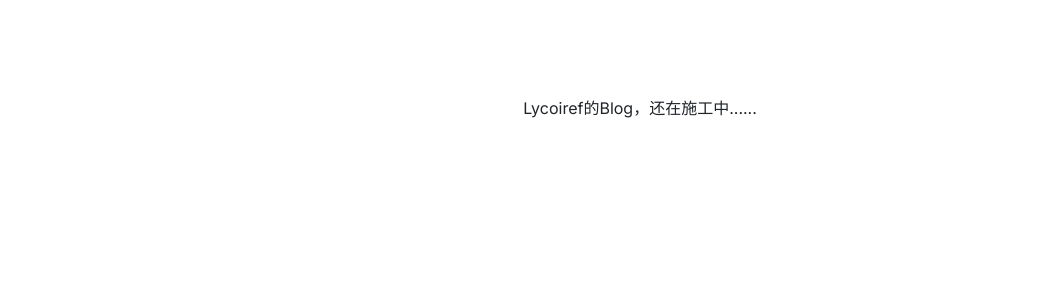
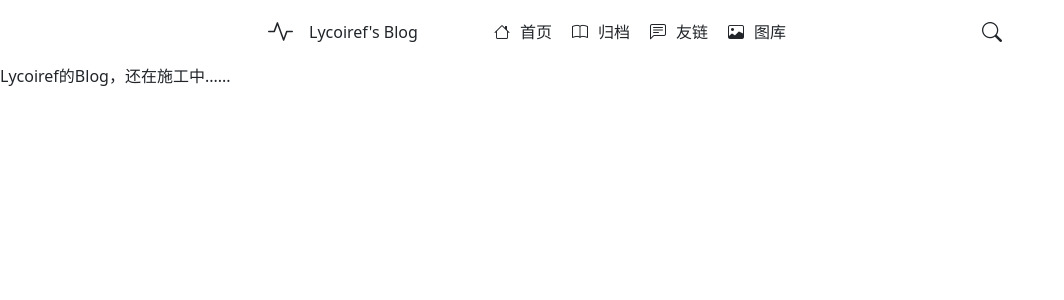
Before and after one commit to Lycoiref/Lycoiref, a Next.js app: page / in a window 1280 px wide. Shown: the top 300 px of the page, without its empty margins (0-1064 px from the left). Built offline with nearby package versions, Linux system fonts and the light colour scheme.

Commit message:
feat: add topbar component

```diff
--- a/src/app/globals.scss
+++ b/src/app/globals.scss
@@ -3,6 +3,8 @@
 @tailwind utilities;
 
 html {
+  transition: all 0.2s ease-in-out;
+
   [data-theme='dark'] {
     /* 使用bs的颜暗黑配色 */
     background-color: #212529;
@@ -10,7 +12,6 @@ html {
 
     transition: all 0.2s ease-in-out;
   }
-  transition: all 0.2s ease-in-out;
 }
 
 .fireworks {
--- a/src/app/layout.js
+++ b/src/app/layout.js
@@ -3,10 +3,10 @@ import './globals.scss'
 import 'bootstrap/dist/css/bootstrap.css'
 // add bs-icons
 import 'bootstrap-icons/font/bootstrap-icons.css'
-import { Inter } from 'next/font/google'
+// import { Inter } from 'next/font/google'
 import { Fireworks } from '@/components/Fireworks'
 
-const inter = Inter({ subsets: ['latin'] })
+// const inter = Inter({ subsets: ['latin'] })
 
 export const metadata = {
   title: "Lycoiref's Blog",
@@ -16,7 +16,7 @@ export const metadata = {
 export default function RootLayout({ children }) {
   return (
     <html lang="zh">
-      <body className={inter.className}>
+      <body>
         <Fireworks />
         {children}
       </body>
--- a/src/app/page.js
+++ b/src/app/page.js
@@ -1,5 +1,11 @@
-import styles from './page.module.css'
+import styles from './page.module.scss'
+import TopBar from '@/components/MainPage/TopBar/TopBar'
 
 export default function Home() {
-  return <main className={styles.main}>Lycoiref的Blog，还在施工中......</main>
+  return (
+    <main className={styles.main}>
+      <TopBar />
+      Lycoiref的Blog，还在施工中......
+    </main>
+  )
 }
--- a/src/app/page.module.css
+++ /dev/null
@@ -1,229 +0,0 @@
-.main {
-  display: flex;
-  flex-direction: column;
-  justify-content: space-between;
-  align-items: center;
-  padding: 6rem;
-  min-height: 100vh;
-}
-
-.description {
-  display: inherit;
-  justify-content: inherit;
-  align-items: inherit;
-  font-size: 0.85rem;
-  max-width: var(--max-width);
-  width: 100%;
-  z-index: 2;
-  font-family: var(--font-mono);
-}
-
-.description a {
-  display: flex;
-  justify-content: center;
-  align-items: center;
-  gap: 0.5rem;
-}
-
-.description p {
-  position: relative;
-  margin: 0;
-  padding: 1rem;
-  background-color: rgba(var(--callout-rgb), 0.5);
-  border: 1px solid rgba(var(--callout-border-rgb), 0.3);
-  border-radius: var(--border-radius);
-}
-
-.code {
-  font-weight: 700;
-  font-family: var(--font-mono);
-}
-
-.grid {
-  display: grid;
-  grid-template-columns: repeat(4, minmax(25%, auto));
-  max-width: 100%;
-  width: var(--max-width);
-}
-
-.card {
-  padding: 1rem 1.2rem;
-  border-radius: var(--border-radius);
-  background: rgba(var(--card-rgb), 0);
-  border: 1px solid rgba(var(--card-border-rgb), 0);
-  transition: background 200ms, border 200ms;
-}
-
-.card span {
-  display: inline-block;
-  transition: transform 200ms;
-}
-
-.card h2 {
-  font-weight: 600;
-  margin-bottom: 0.7rem;
-}
-
-.card p {
-  margin: 0;
-  opacity: 0.6;
-  font-size: 0.9rem;
-  line-height: 1.5;
-  max-width: 30ch;
-}
-
-.center {
-  display: flex;
-  justify-content: center;
-  align-items: center;
-  position: relative;
-  padding: 4rem 0;
-}
-
-.center::before {
-  background: var(--secondary-glow);
-  border-radius: 50%;
-  width: 480px;
-  height: 360px;
-  margin-left: -400px;
-}
-
-.center::after {
-  background: var(--primary-glow);
-  width: 240px;
-  height: 180px;
-  z-index: -1;
-}
-
-.center::before,
-.center::after {
-  content: '';
-  left: 50%;
-  position: absolute;
-  filter: blur(45px);
-  transform: translateZ(0);
-}
-
-.logo {
-  position: relative;
-}
-/* Enable hover only on non-touch devices */
-@media (hover: hover) and (pointer: fine) {
-  .card:hover {
-    background: rgba(var(--card-rgb), 0.1);
-    border: 1px solid rgba(var(--card-border-rgb), 0.15);
-  }
-
-  .card:hover span {
-    transform: translateX(4px);
-  }
-}
-
-@media (prefers-reduced-motion) {
-  .card:hover span {
-    transform: none;
-  }
-}
-
-/* Mobile */
-@media (max-width: 700px) {
-  .content {
-    padding: 4rem;
-  }
-
-  .grid {
-    grid-template-columns: 1fr;
-    margin-bottom: 120px;
-    max-width: 320px;
-    text-align: center;
-  }
-
-  .card {
-    padding: 1rem 2.5rem;
-  }
-
-  .card h2 {
-    margin-bottom: 0.5rem;
-  }
-
-  .center {
-    padding: 8rem 0 6rem;
-  }
-
-  .center::before {
-    transform: none;
-    height: 300px;
-  }
-
-  .description {
-    font-size: 0.8rem;
-  }
-
-  .description a {
-    padding: 1rem;
-  }
-
-  .description p,
-  .description div {
-    display: flex;
-    justify-content: center;
-    position: fixed;
-    width: 100%;
-  }
-
-  .description p {
-    align-items: center;
-    inset: 0 0 auto;
-    padding: 2rem 1rem 1.4rem;
-    border-radius: 0;
-    border: none;
-    border-bottom: 1px solid rgba(var(--callout-border-rgb), 0.25);
-    background: linear-gradient(
-      to bottom,
-      rgba(var(--background-start-rgb), 1),
-      rgba(var(--callout-rgb), 0.5)
-    );
-    background-clip: padding-box;
-    backdrop-filter: blur(24px);
-  }
-
-  .description div {
-    align-items: flex-end;
-    pointer-events: none;
-    inset: auto 0 0;
-    padding: 2rem;
-    height: 200px;
-    background: linear-gradient(
-      to bottom,
-      transparent 0%,
-      rgb(var(--background-end-rgb)) 40%
-    );
-    z-index: 1;
-  }
-}
-
-/* Tablet and Smaller Desktop */
-@media (min-width: 701px) and (max-width: 1120px) {
-  .grid {
-    grid-template-columns: repeat(2, 50%);
-  }
-}
-
-@media (prefers-color-scheme: dark) {
-  .vercelLogo {
-    filter: invert(1);
-  }
-
-  .logo {
-    filter: invert(1) drop-shadow(0 0 0.3rem #ffffff70);
-  }
-}
-
-@keyframes rotate {
-  from {
-    transform: rotate(360deg);
-  }
-  to {
-    transform: rotate(0deg);
-  }
-}
--- /dev/null
+++ b/src/app/page.module.scss
@@ -0,0 +1,3 @@
+.main {
+  width: 100vw;
+}
--- /dev/null
+++ b/src/components/MainPage/TopBar/TopBar.jsx
@@ -0,0 +1,52 @@
+'use client'
+import style from './top.module.scss'
+
+export default function TopBar() {
+  const goArchive = () => {
+    window.location.href = '/archive'
+  }
+
+  return (
+    <div className="w-screen block overflow-hidden h-16">
+      <div className="row place-items-center h-full mx-auto xl:w-3/5 font-bold">
+        <div className="left col flex justify-start items-center font-thin">
+          <i className="bi-activity text-[25px] mr-4"></i>
+          Lycoiref&#39;s Blog
+        </div>
+        <div className="text-center col-6 flex justify-center font-thin">
+          <div className={style.item}>
+            <i className="bi bi-house"></i>
+            <div className={style.text}>首页</div>
+          </div>
+          <div className={style.item} onClick={goArchive}>
+            {/* 点击跳转到Markdown归档页 */}
+            <i className="bi bi-book"></i>
+            <div className={style.text}>归档</div>
+          </div>
+          <div className={style.item}>
+            <i className="bi bi-chat-left-text"></i>
+            <div className={style.text}>友链</div>
+          </div>
+          <div className={style.item}>
+            <i className="bi bi-image"></i>
+            <div className={style.text}>图库</div>
+          </div>
+        </div>
+        <div className="right col flex justify-end">
+          <div
+            className="
+          w-[40px] h-[40px]
+          cursor-pointer
+          hover:bg-slate-300
+          rounded-full
+          flex justify-center items-center
+          transition-all duration-300
+          "
+          >
+            <i className="bi bi-search text-[20px]"></i>
+          </div>
+        </div>
+      </div>
+    </div>
+  )
+}
--- /dev/null
+++ b/src/components/MainPage/TopBar/top.module.scss
@@ -0,0 +1,16 @@
+.item {
+  cursor: pointer;
+  /* margin: 0 10px; */
+  padding: 5px 0px 5px 10px;
+  display: flex;
+  transition: all 0.2s ease-in-out;
+
+  &:hover {
+    background-color: #f5f5f5;
+    transition: all 0.1s ease-in-out;
+  }
+}
+
+.text {
+  margin: 0 10px;
+}
```
